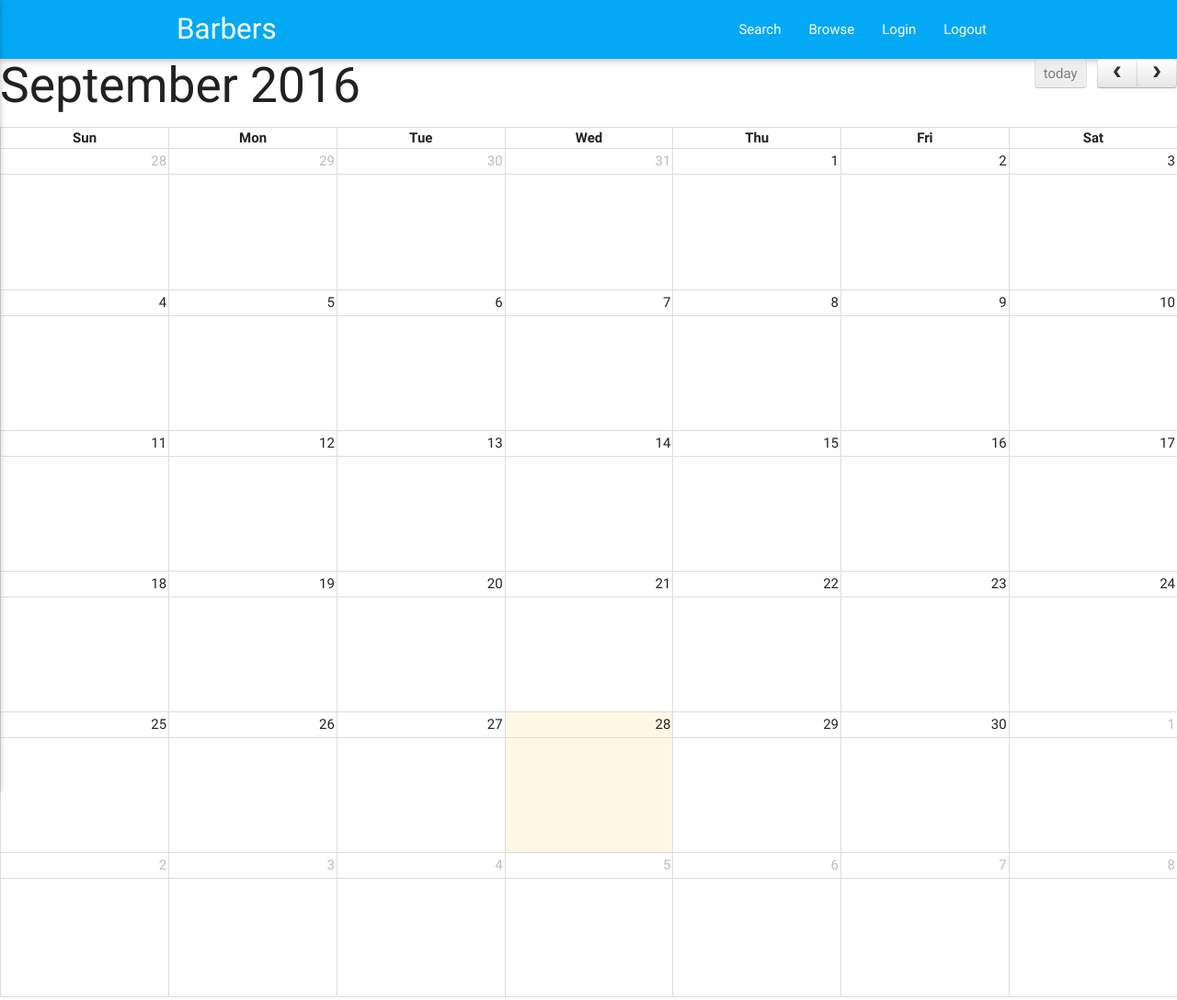
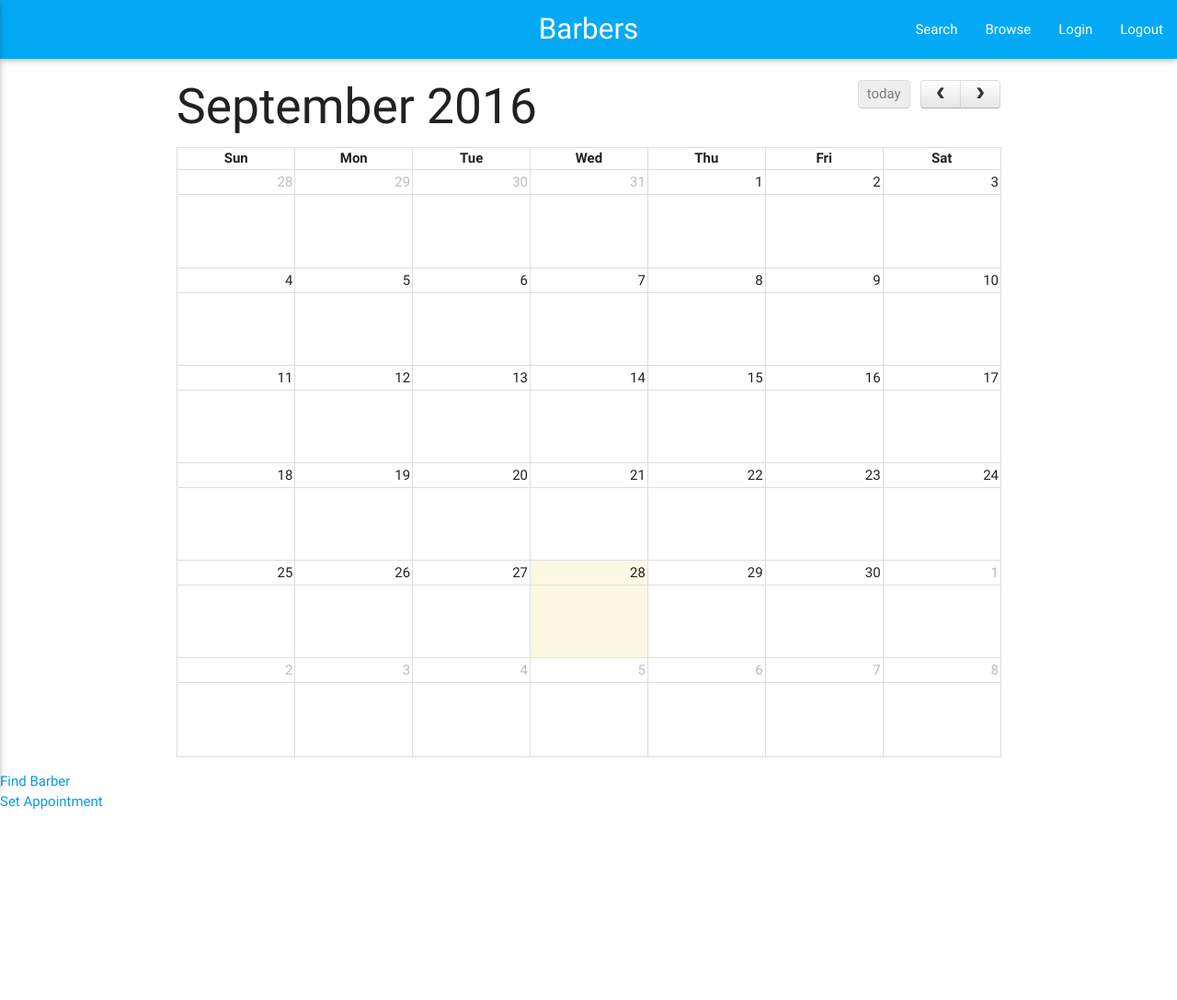
Before and after one commit to bcush/mean-group-project, a website: page client/static/index.html in a window 1280 px wide. Shown: the top 1088 px of the page at 92% size. After the commit the page ends 899 px from the top, so only its background shows below. Drawn offline with Linux system fonts and the light colour scheme.

Commit message:
cleaning up navbar

```diff
--- a/client/static/index.html
+++ b/client/static/index.html
@@ -33,19 +33,21 @@
   <script type="text/javascript" src="controllers/usersController.js"></script>
   <script type="text/javascript" src="controllers/barbersController.js"></script>
 
+  <script type="text/javascript">
+    $(document).ready(function(){
+      $('.button-collapse').sideNav();
+      $('#calendar').fullCalendar();
+    });
+  </script>
+
 </head>
 <body>
 
   <!-- navbar -->
+<div class="navbar-fixed">
   <nav class="light-blue">
-    <script type="text/javascript">
-      $(document).ready(function(){
-        $('.button-collapse').sideNav();
-        $('#calendar').fullCalendar();
-      });
-    </script>
-    <div class="nav-wrapper navbar-fixed container">
-      <a href="#" id="logo-container" class="brand-logo">Barbers</a>
+    <div class="nav-wrapper">
+      <a href="#" id="logo-container" class="brand-logo center">Barbers</a>
       <a href="#" data-activates="nav-menu" class="button-collapse"><i class="material-icons">menu</i></a>
       <ul class="right hide-on-med-and-down">
         <li><a href="#">Search</a></li>
@@ -61,8 +63,16 @@
       </ul>
     </div>
   </nav>
+</div>
+
   <!-- end navbar -->
-  <div id="calendar"></div>
+
+  <!-- partials go here -->
+  <br>
+  <div class="container">
+    <div id="calendar"></div>
+  </div>
+
   <ul>
     <li><a href="#/search">Find Barber</a></li>
     <li><a href="#/appSet">Set Appointment</a></li>
```
